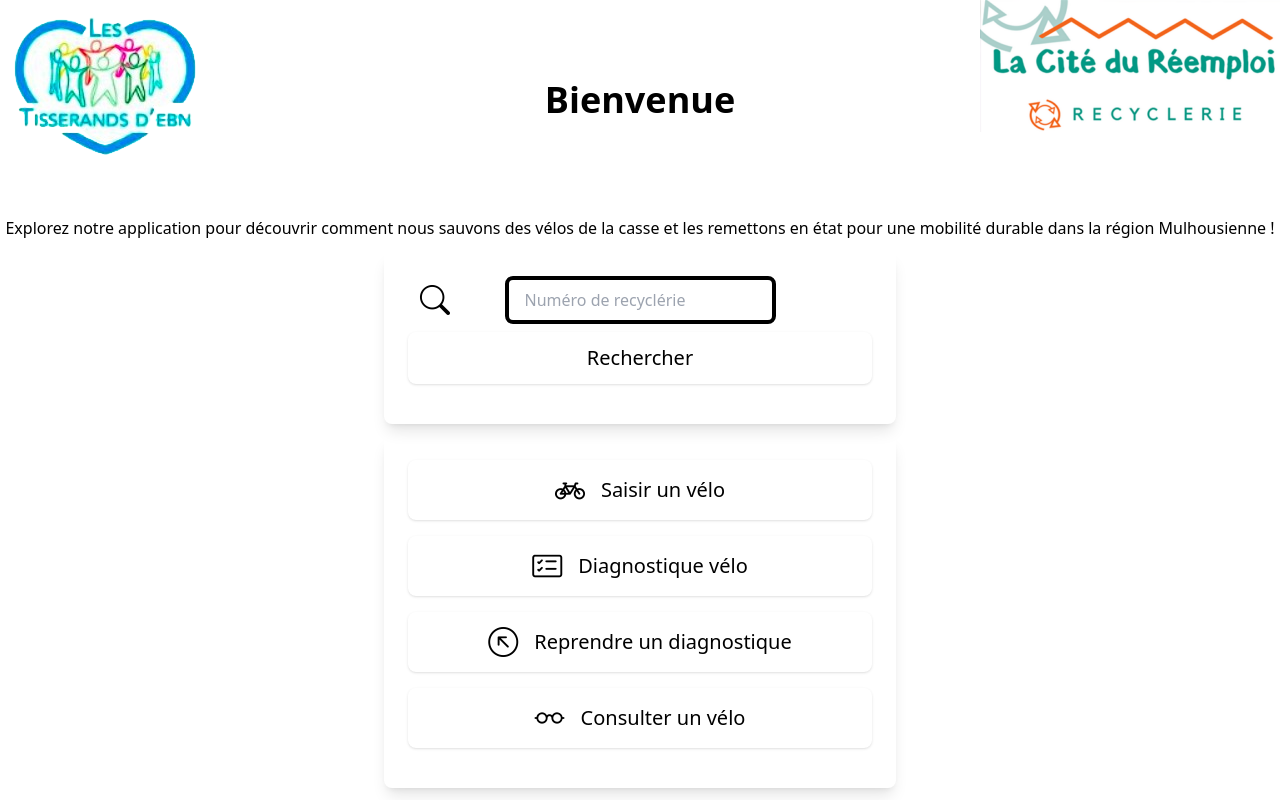
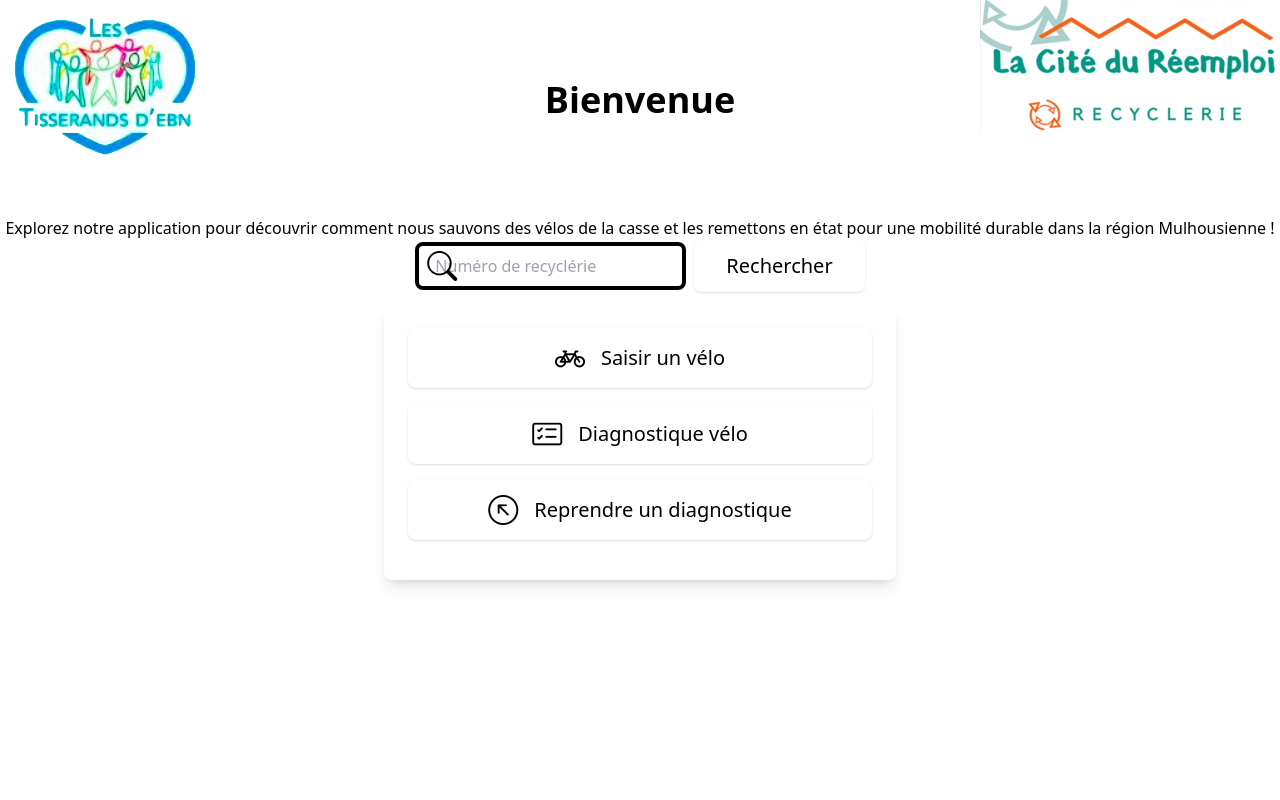
Before and after one commit to EbrahimiNajib32/Diag-Velo, a Symfony app: template templates/accueil/index.html.twig in a window 1280 px wide. Run offline with Twig, Linux system fonts and the light colour scheme; the template is opened without the code that fills it, so the values that code supplies are empty; style sheets or scripts are compiled from the project's sources; some libraries are stand-ins or nearby versions.

Commit message:
feat vue corriger

```diff
--- a/templates/accueil/index.html.twig
+++ b/templates/accueil/index.html.twig
@@ -15,28 +15,22 @@
     <div class="text-center portrait:text-3xl">
         <p>Explorez notre application pour découvrir comment nous sauvons des vélos de la casse et les remettons en état pour une mobilité durable dans la région Mulhousienne !</p>
     </div>
-    <div class="max-w-lg mx-auto text-center portrait:max-w-2xl">
-        <div class="flex flex-col items-stretch shadow-lg p-6 rounded-lg mt-3">
-
-<form action="{{ path('velo_details', {'ref_recyclerie': app.request.query.get('ref_recyclerie', '')}) }}" method="GET" class="">
-    <div class="relative">
-        <!-- Supprimer l'input hidden, à moins qu'il ne soit nécessaire pour autre chose -->
+    <form action="{{ path('velo_details', {'ref_recyclerie': app.request.query.get('ref_recyclerie', '') }) }}" method="GET" class="max-w-lg mx-auto">
+        <div class="flex justify-center items-center">
+            <div class="relative mr-2">
                 <input type="text" name="ref_recyclerie" placeholder="Numéro de recyclérie" class="border-4 border-black-600 rounded-lg px-4 py-2 focus:outline-none focus:border-teal-500 transition-colors duration-200 focus:ring-2 focus:ring-teal-500" value="{{ app.request.query.get('ref_recyclerie', '') }}">
                 <div class="absolute inset-y-0 left-0 flex items-center pl-3">
                     <i class="bi bi-search text-gray-400 text-3xl portrait:text-6xl"></i>
                 </div>
             </div>
-    <button type="submit" class="bg-teal-500 hover:bg-green-400 text-white rounded-lg px-8 py-3 text-xl shadow transition-colors duration-200 mb-4 mt-2 w-full flex items-center justify-center portrait:text-4xl">
+            <button type="submit" class="bg-teal-500 hover:bg-green-400 text-white rounded-lg px-8 py-3 text-xl shadow transition-colors duration-200 portrait:text-4xl">
                 Rechercher
             </button>
+        </div>
     </form>
-
-
-        </div>
-    </div>
     <div class="max-w-lg mx-auto text-center portrait:max-w-2xl">
         <div class="flex flex-col items-stretch shadow-lg p-6 rounded-lg mt-3">
-            <a href="/velo/new" class="bg-teal-500 hover:bg-green-400 text-white rounded-lg px-8 py-3 text-xl shadow transition-colors duration-200 mb-4 flex items-center justify-center w-full portrait:text-4xl">
+            <a href="{{ path('velo_new') }}" class="bg-teal-500 hover:bg-green-400 text-white rounded-lg px-8 py-3 text-xl shadow transition-colors duration-200 mb-4 flex items-center justify-center w-full portrait:text-4xl">
                 <i class="bi bi-bicycle text-3xl mr-4 portrait:text-6xl"></i>
                 Saisir un vélo
             </a>
@@ -48,10 +42,6 @@
                 <i class="bi bi-arrow-up-left-circle text-3xl mr-4 portrait:text-6xl"></i>
                 Reprendre un diagnostique
             </a>
-            <a href="/velo/all" class="bg-teal-500 hover:bg-green-400 text-white rounded-lg px-8 py-3 text-xl shadow transition-colors duration-200 mb-4 flex items-center justify-center w-full portrait:text-4xl">
-                <i class="bi bi-eyeglasses text-3xl mr-4 portrait:text-6xl"></i>
-                Consulter un vélo
-            </a>
         </div>
     </div>
 {% endblock %}
--- a/templates/velo/détails/velo_details.html.twig
+++ b/templates/velo/détails/velo_details.html.twig
@@ -20,9 +20,7 @@
         <li>Année: {{ velo.annee }}</li>
         <li>Emplacement: {{ velo.emplacement }}</li>
         <li>Commentaire: {{ velo.commentaire }}</li>
-        <li>Propriétaire ID: {{ velo.getProprietaireId() }}</li>
-
-
+  <li>Propriétaire ID: {{ velo.getProprietaire().getId() }}</li>
         <p>Ce vélo n'a pas de propriétaire actuellement.</p>
 
 {% endblock %}
```
Also changed, not shown: src/Controller/AccueilController.php (+8 -9 lines), src/Entity/Velo.php (+4 -4 lines), 1 other file. Lines whose indentation alone changed are shown as unchanged.
